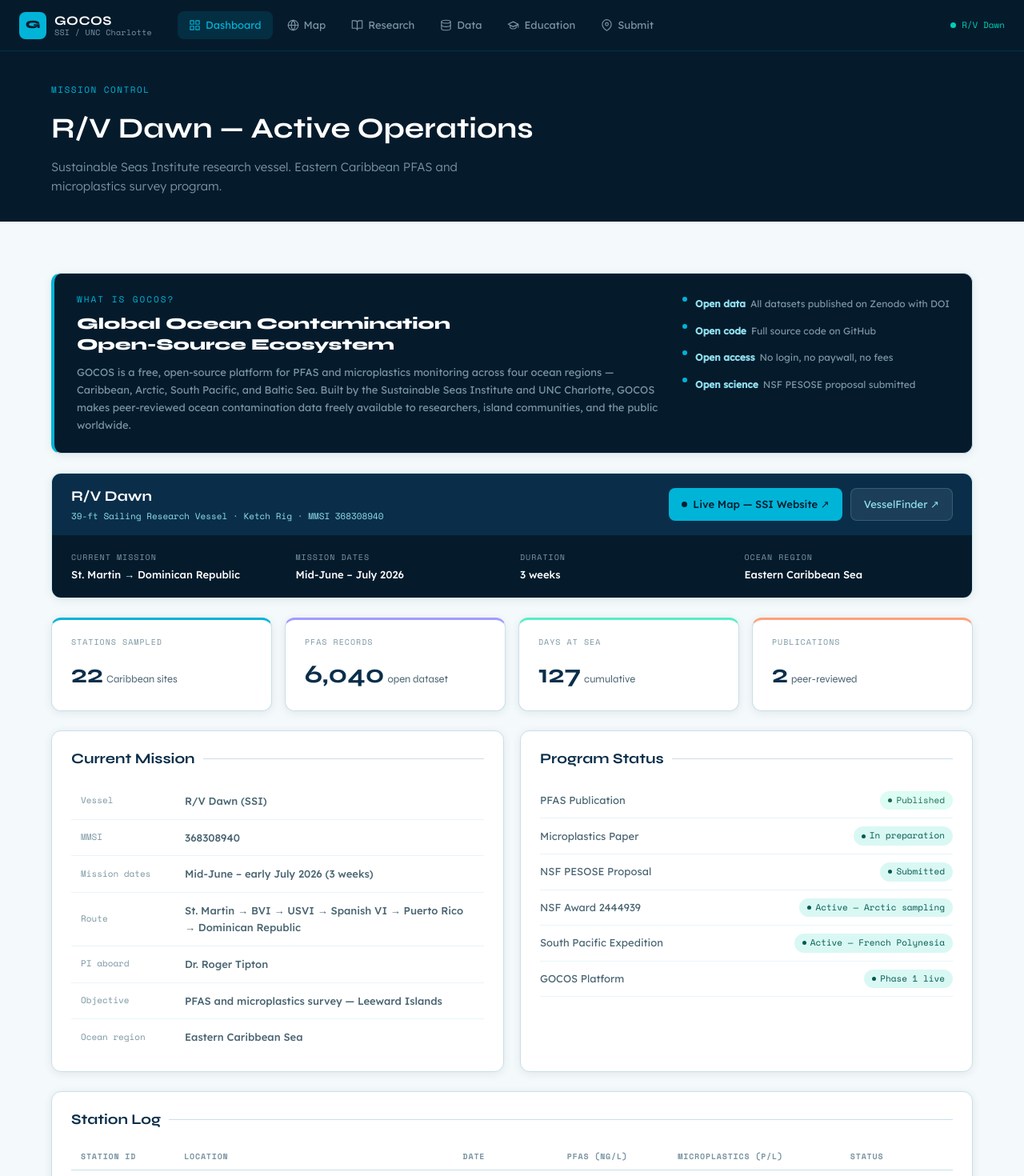
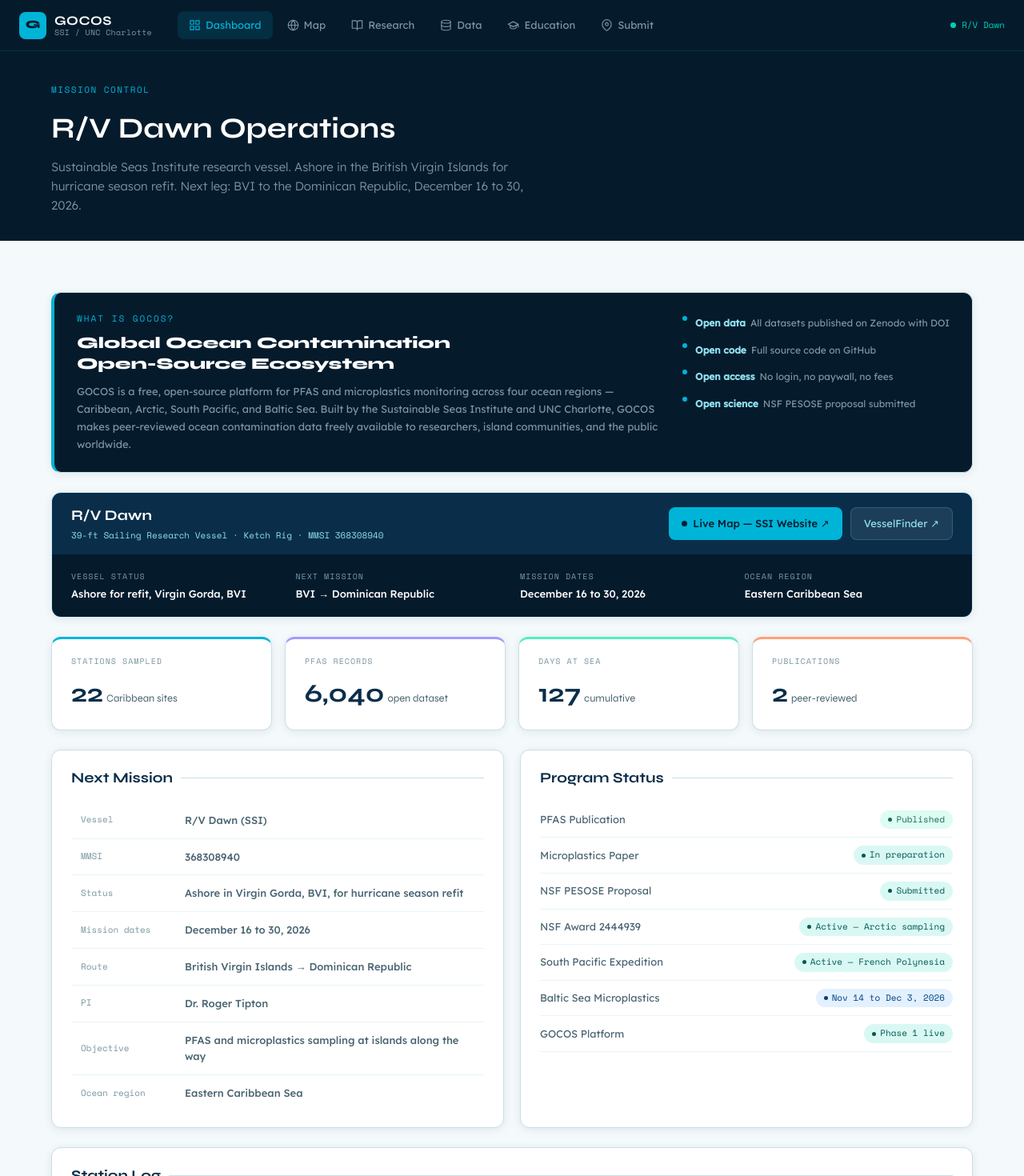
Before and after one commit to rbtipton/gocos-app, a React (Vite) app: page /dashboard in a window 1280 px wide. Shown: the top 1470 px of the page at 80% size. Built offline with nearby package versions, Linux system fonts and the light colour scheme; no server answers.

Commit message:
Update dashboard for Dawn refit and Dec leg; switch map to Esri ocean tiles

```diff
--- a/src/pages/Dashboard.jsx
+++ b/src/pages/Dashboard.jsx
@@ -1,7 +1,7 @@
 import { stations } from '../data/stations'
 
 const metrics = [
-  { label: 'Stations Sampled', value: '22',  unit: 'Caribbean sites', color: '#00B4D8' },
+  { label: 'Stations Sampled', value: String(stations.length),  unit: 'Caribbean sites', color: '#00B4D8' },
   { label: 'PFAS Records',     value: '6,040', unit: 'open dataset',  color: '#A29BFE' },
   { label: 'Days at Sea',      value: '127', unit: 'cumulative',      color: '#55EFC4' },
   { label: 'Publications',     value: '2',   unit: 'peer-reviewed',   color: '#FFA07A' },
@@ -20,9 +20,9 @@
       <div className="page-hero">
         <div className="page">
           <div className="page-label">Mission Control</div>
-          <h1 className="page-title">R/V Dawn — Active Operations</h1>
+          <h1 className="page-title">R/V Dawn Operations</h1>
           <p className="page-subtitle">
-            Sustainable Seas Institute research vessel. Eastern Caribbean PFAS and microplastics survey program.
+            Sustainable Seas Institute research vessel. Ashore in the British Virgin Islands for hurricane season refit. Next leg: BVI to the Dominican Republic, December 16 to 30, 2026.
           </p>
         </div>
       </div>
@@ -85,9 +85,9 @@
           </div>
           <div style={{ background: 'var(--deep)', padding: '20px 24px', display: 'grid', gridTemplateColumns: 'repeat(auto-fit, minmax(160px, 1fr))', gap: 20 }}>
             {[
-              { label: 'Current mission', value: 'St. Martin → Dominican Republic' },
-              { label: 'Mission dates',   value: 'Mid-June – July 2026' },
-              { label: 'Duration',        value: '3 weeks' },
+              { label: 'Vessel status',   value: 'Ashore for refit, Virgin Gorda, BVI' },
+              { label: 'Next mission',    value: 'BVI → Dominican Republic' },
+              { label: 'Mission dates',   value: 'December 16 to 30, 2026' },
               { label: 'Ocean region',    value: 'Eastern Caribbean Sea' },
             ].map(item => (
               <div key={item.label}>
@@ -110,16 +110,17 @@
 
         <div className="grid-2" style={{ marginBottom: 24 }}>
           <div className="card">
-            <div className="section-title">Current Mission</div>
+            <div className="section-title">Next Mission</div>
             <table className="recent-table">
               <tbody>
                 {[
                   ['Vessel',        'R/V Dawn (SSI)'],
                   ['MMSI',          '368308940'],
-                  ['Mission dates', 'Mid-June – early July 2026 (3 weeks)'],
-                  ['Route',         'St. Martin → BVI → USVI → Spanish VI → Puerto Rico → Dominican Republic'],
-                  ['PI aboard',     'Dr. Roger Tipton'],
-                  ['Objective',     'PFAS and microplastics survey — Leeward Islands'],
+                  ['Status',        'Ashore in Virgin Gorda, BVI, for hurricane season refit'],
+                  ['Mission dates', 'December 16 to 30, 2026'],
+                  ['Route',         'British Virgin Islands → Dominican Republic'],
+                  ['PI',            'Dr. Roger Tipton'],
+                  ['Objective',     'PFAS and microplastics sampling at islands along the way'],
                   ['Ocean region',  'Eastern Caribbean Sea'],
                 ].map(([k, v]) => (
                   <tr key={k}>
@@ -139,6 +140,7 @@
               { label: 'NSF PESOSE Proposal',      val: 'Submitted',                 badge: 'active' },
               { label: 'NSF Award 2444939',        val: 'Active — Arctic sampling',  badge: 'active' },
               { label: 'South Pacific Expedition', val: 'Active — French Polynesia', badge: 'active' },
+              { label: 'Baltic Sea Microplastics', val: 'Nov 14 to Dec 3, 2026',    badge: 'planning' },
               { label: 'GOCOS Platform',           val: 'Phase 1 live',              badge: 'active' },
             ].map(r => (
               <div key={r.label} style={{ display: 'flex', justifyContent: 'space-between', alignItems: 'center', padding: '10px 0', borderBottom: '1px solid var(--surface2)' }}>
--- a/src/pages/MapPage.jsx
+++ b/src/pages/MapPage.jsx
@@ -37,8 +37,15 @@
           scrollWheelZoom={true}
         >
           <TileLayer
-            url="https://{s}.basemaps.cartocdn.com/light_all/{z}/{x}/{y}{r}.png"
-            attribution='&copy; <a href="https://carto.com">CARTO</a>'
+            url="https://server.arcgisonline.com/ArcGIS/rest/services/Ocean/World_Ocean_Base/MapServer/tile/{z}/{y}/{x}"
+            attribution='Tiles &copy; <a href="https://www.esri.com">Esri</a> | Sources: GEBCO, NOAA, CHS, OSU, UNH, CSUMB, National Geographic, DeLorme, NAVTEQ, and Esri'
+            maxNativeZoom={10}
+            maxZoom={16}
+          />
+          <TileLayer
+            url="https://server.arcgisonline.com/ArcGIS/rest/services/Ocean/World_Ocean_Reference/MapServer/tile/{z}/{y}/{x}"
+            maxNativeZoom={10}
+            maxZoom={16}
           />
           {stations.map(s => (
             <CircleMarker
```
